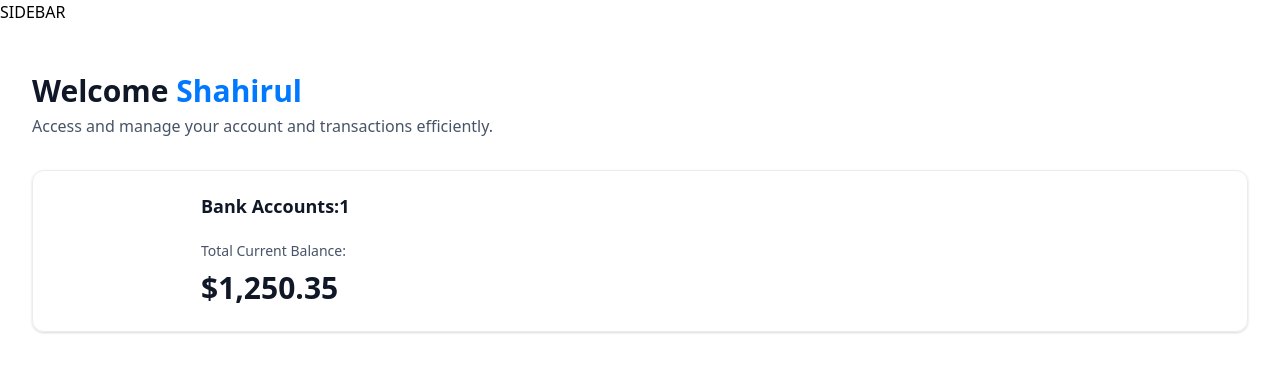
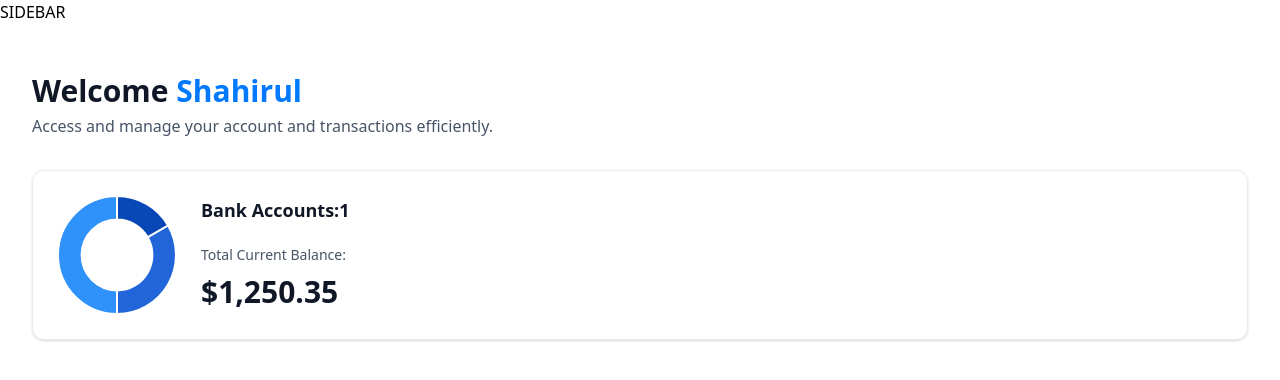
Before and after one commit to shahirulprojects/Financify, a Next.js app: page / in a window 1280 px wide. Shown: the top 380 px of the page. Built offline with nearby package versions, Linux system fonts and the light colour scheme.

Commit message:
feat:add doughnut chart

```diff
--- /dev/null
+++ b/components/DoughnutChart.tsx
@@ -0,0 +1,35 @@
+"use client";
+
+import { Chart as ChartJS, ArcElement, Tooltip, Legend } from "chart.js";
+import { Doughnut } from "react-chartjs-2";
+
+ChartJS.register(ArcElement, Tooltip, Legend);
+
+const DoughnutChart = ({ accounts }: DoughnutChartProps) => {
+  const data = {
+    datasets: [
+      {
+        label: "Banks",
+        data: [1250, 2500, 3750],
+        backgroundColor: ["#0747b6", "#2265d8", "#2f91fa"],
+      },
+    ],
+    labels: ["Bank 1", "Bank 2", "Bank 3"],
+  };
+
+  return (
+    <Doughnut
+      data={data}
+      options={{
+        cutout: "60%", // adjust the radius of the doughnut chart
+        plugins: {
+          legend: {
+            display: false, // modify the plugins especially the legends to hide it
+          },
+        },
+      }}
+    />
+  );
+};
+
+export default DoughnutChart;
--- a/components/TotalBalanceBox.tsx
+++ b/components/TotalBalanceBox.tsx
@@ -1,6 +1,7 @@
 import { formatAmount } from "@/lib/utils";
 import React from "react";
 import AnimatedCounter from "./AnimatedCounter";
+import DoughnutChart from "./DoughnutChart";
 
 const TotalBalanceBox = ({
   accounts = [],
@@ -9,15 +10,17 @@
 }: TotalBalanceBoxProps) => {
   return (
     <section className="total-balance">
-      <div className="total-balance-chart">{/* DoughnutChart */}</div>
+      <div className="total-balance-chart">
+        <DoughnutChart accounts={accounts} />
+      </div>
 
       <div className="flex flex-col gap-6">
         <h2 className="header-2">Bank Accounts:{totalBanks}</h2>
         <div className="flex flex-col gap-2">
           <p className="total-balance-label">Total Current Balance:</p>
-          <p className="total-balance-amount flex-center gap-2">
+          <div className="total-balance-amount flex-center gap-2">
             <AnimatedCounter amount={totalCurrentBalance} />
-          </p>
+          </div>
         </div>
       </div>
     </section>
--- a/package.json
+++ b/package.json
@@ -10,12 +10,14 @@
   },
   "dependencies": {
     "@radix-ui/react-slot": "^1.0.2",
+    "chart.js": "^4.4.3",
     "class-variance-authority": "^0.7.0",
     "clsx": "^2.1.1",
     "lucide-react": "^0.378.0",
     "next": "14.2.3",
     "query-string": "^9.0.0",
     "react": "^18",
+    "react-chartjs-2": "^5.2.0",
     "react-countup": "^6.5.3",
     "react-dom": "^18",
     "tailwind-merge": "^2.3.0",
```
Also changed, not shown: 1 other file (tests, documents, lock files or other folders).
